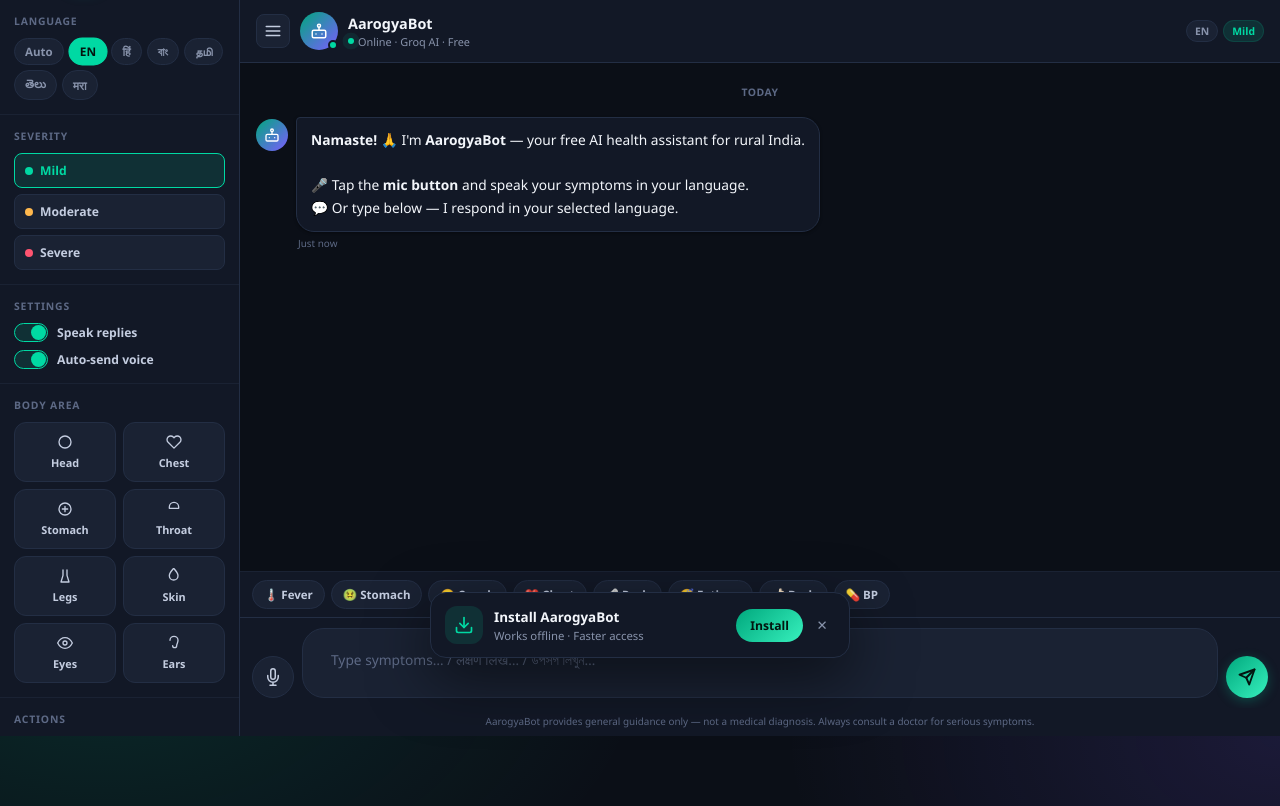
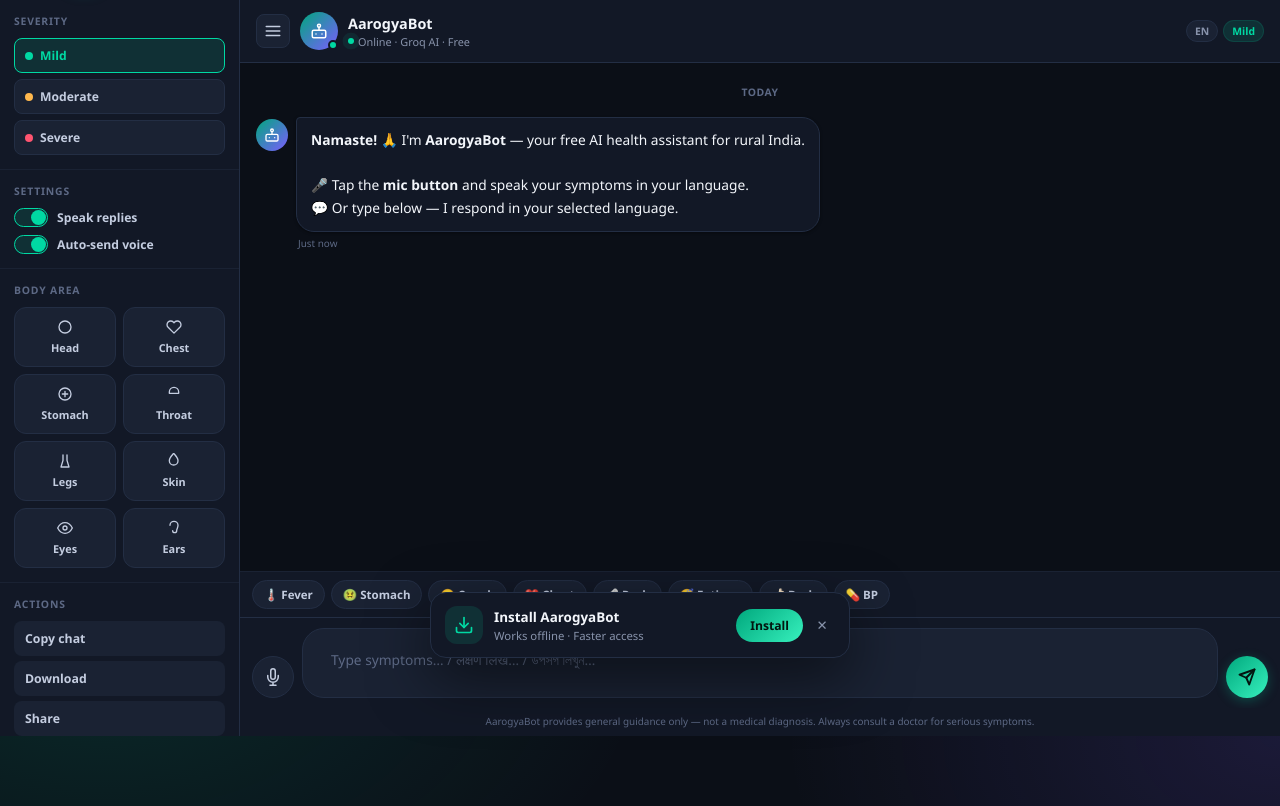
Before and after one commit to Anant-083/Kisan_Mitra, a Flask app: page /chat in a window 1280 px wide. Shown: the part 64-870 px from the top of the page. Run offline with Flask 3, Linux system fonts and the light colour scheme.

Commit message:
Update chat.html

```diff
--- a/templates/chat.html
+++ b/templates/chat.html
@@ -5,18 +5,6 @@
 <div class="chat-app">
   <!-- Sidebar -->
   <aside class="chat-sidebar" id="chatSidebar">
-    <div class="sidebar-section">
-      <div class="sidebar-label">Language</div>
-      <div class="lang-pills">
-        <button class="lpill on" id="pill_auto" onclick="setLang(this,'auto')">Auto</button>
-        <button class="lpill" id="pill_en" onclick="setLang(this,'en')">EN</button>
-        <button class="lpill" id="pill_hi" onclick="setLang(this,'hi')">हिं</button>
-        <button class="lpill" id="pill_bn" onclick="setLang(this,'bn')">বাং</button>
-        <button class="lpill" id="pill_ta" onclick="setLang(this,'ta')">தமி</button>
-        <button class="lpill" id="pill_te" onclick="setLang(this,'te')">తెలు</button>
-        <button class="lpill" id="pill_mr" onclick="setLang(this,'mr')">मरा</button>
-      </div>
-    </div>
     <div class="sidebar-section">
       <div class="sidebar-label">Severity</div>
       <div class="sev-pills">
@@ -95,7 +83,7 @@
           <svg width="16" height="16" viewBox="0 0 24 24" fill="none" stroke="currentColor" stroke-width="2" stroke-linecap="round" stroke-linejoin="round"><rect x="3" y="11" width="18" height="10" rx="2"/><circle cx="12" cy="5" r="2"/><path d="M12 7v4M8 16h.01M16 16h.01"/></svg>
         </div>
         <div class="msg-content">
-          <div class="msg-bubble">
+          <div class="msg-bubble" id="welcomeBubble">
             <strong>Namaste! 🙏</strong> I'm <strong>AarogyaBot</strong> — your free AI health assistant for rural India.<br><br>
             🎤 Tap the <strong>mic button</strong> and speak your symptoms in your language.<br>
             💬 Or type below — I respond in your selected language.
```
